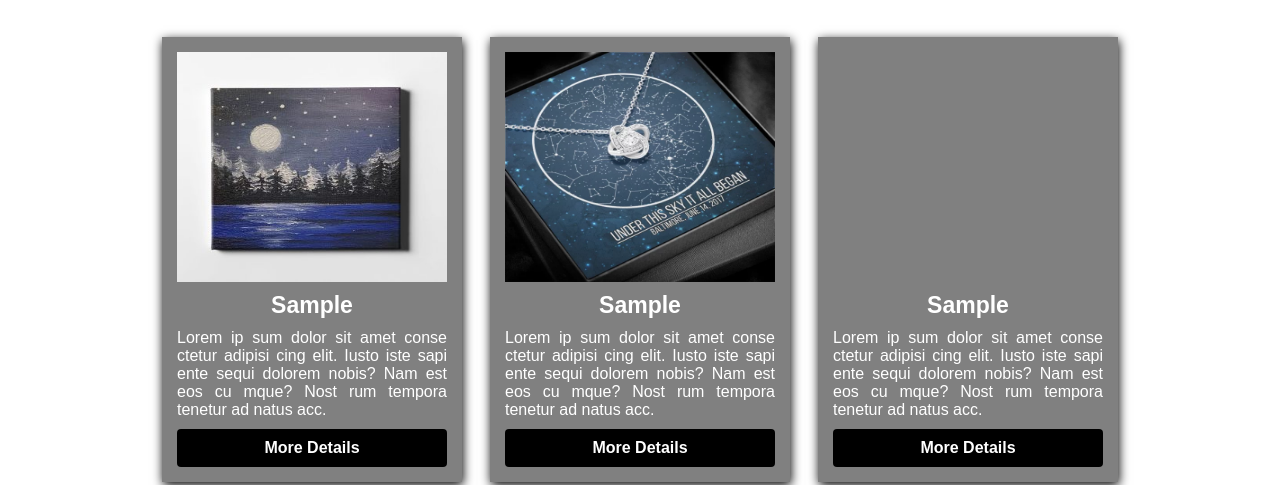
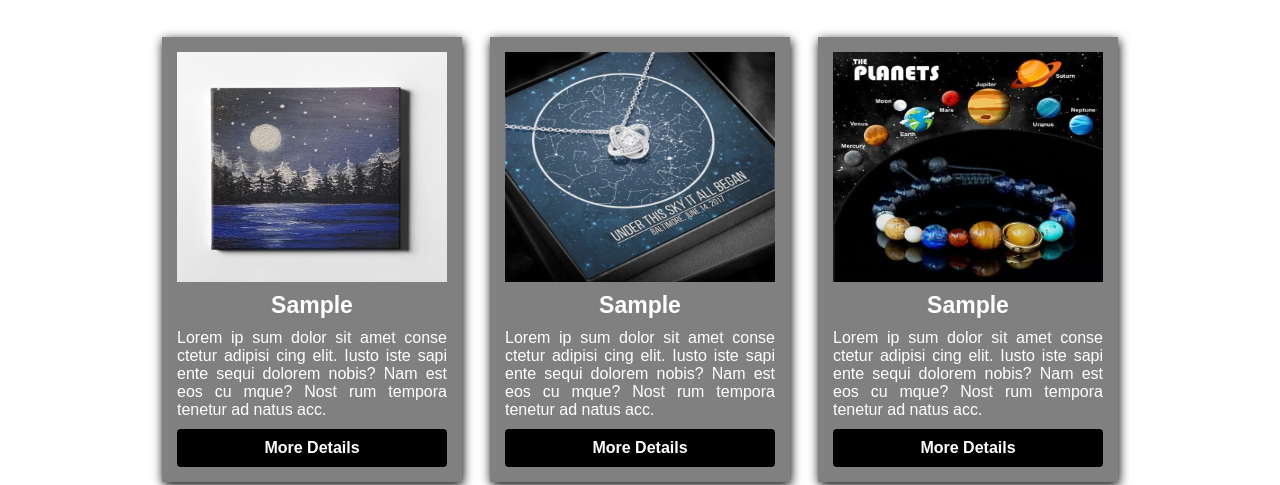
Before and after one commit to am-shirvani/HTMLCSSDemo, a plain HTML site: page photos.html in a window 1280 px wide. Shown: the part 91-576 px from the top of the page. Drawn offline with Linux system fonts and the light colour scheme.

Commit message:
Fix routes in files

```diff
--- a/css/photos.css
+++ b/css/photos.css
@@ -31,7 +31,7 @@
     background-image: url("../pics/asset_923_transformation_2613_720x-600x600.webp");
 }
 .container figure div.i3{
-    background-image: url("../ics/Galaxy-348x348.jpg");
+    background-image: url("../pics/Galaxy-348x348.jpg");
 }
 .container figure div.i1:hover{
     background-image: url("../pics/Canvas-mockup-113424324-348x348.jpg");
```
